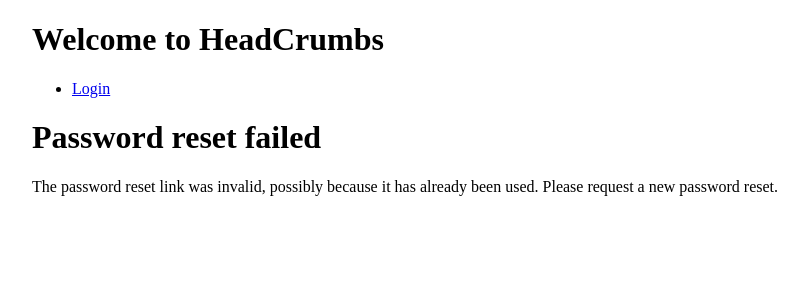
After one commit to mattmegarry/headcrumbs, a Django app: page /reset/1/1/ in a window 1280 px wide. The commit adds this page. Shown: the top 300 px of the page, without its empty margins (8-811 px from the left). Run offline with Django 4.2, Linux system fonts and the light colour scheme.

Commit message:
[feature] - user can reset their password, closes #8

```diff
--- a/headcrumbs/apps/users/templates/login.html
+++ b/headcrumbs/apps/users/templates/login.html
@@ -5,6 +5,7 @@
 <form method="post">
   {% csrf_token %} {{ form.as_p }}
   <button type="submit">Log in</button>
+  <a href="{% url 'password_reset' %}">Forgot password?</a>
 </form>
 
 {% endblock %}
--- /dev/null
+++ b/headcrumbs/apps/users/templates/reset-confirm.html
@@ -0,0 +1,32 @@
+{% extends "base-public.html" %} {% block content %} {% if validlink %}
+<p>Please enter (and confirm) your new password.</p>
+<form action="" method="post">
+  {% csrf_token %}
+  <table>
+    <tr>
+      <td>
+        {{ form.new_password1.errors }}
+        <label for="id_new_password1">New password:</label>
+      </td>
+      <td>{{ form.new_password1 }}</td>
+    </tr>
+    <tr>
+      <td>
+        {{ form.new_password2.errors }}
+        <label for="id_new_password2">Confirm password:</label>
+      </td>
+      <td>{{ form.new_password2 }}</td>
+    </tr>
+    <tr>
+      <td></td>
+      <td><input type="submit" value="Change my password" /></td>
+    </tr>
+  </table>
+</form>
+{% else %}
+<h1>Password reset failed</h1>
+<p>
+  The password reset link was invalid, possibly because it has already been
+  used. Please request a new password reset.
+</p>
+{% endif %} {% endblock %}
--- /dev/null
+++ b/headcrumbs/apps/users/templates/reset-done.html
@@ -0,0 +1,4 @@
+{% extends "base-public.html" %} {% block content %}
+<h1>Your password has been changed!</h1>
+<p><a href="{% url 'login' %}">Log in again?</a></p>
+{% endblock %}
--- a/headcrumbs/headcrumbs/settings.py
+++ b/headcrumbs/headcrumbs/settings.py
@@ -157,3 +157,5 @@
 
 LOGIN_REDIRECT_URL = 'crumbs'
 LOGOUT_REDIRECT_URL = 'home'
+
+EMAIL_BACKEND = 'django.core.mail.backends.console.EmailBackend'
--- a/headcrumbs/headcrumbs/urls.py
+++ b/headcrumbs/headcrumbs/urls.py
@@ -16,6 +16,7 @@
 """
 from django.contrib import admin
 from django.urls import path
+from django.contrib.auth import views as auth_views
 
 from apps.cms.views import HomePageView
 from apps.users.views import LoginView, LogoutView
@@ -26,6 +27,10 @@
     path('', HomePageView.as_view(), name='home'),
     path('login/', LoginView.as_view(template_name='login.html'), name='login'),
     path('logout/', LogoutView.as_view(), name='logout'),
+    path('reset-password/', auth_views.PasswordResetView.as_view(template_name='reset-password.html'), name='password_reset'),
+    path('reset-password-sent/', auth_views.PasswordResetDoneView.as_view(template_name='reset-sent.html'), name='password_reset_done'),
+    path('reset/<uidb64>/<token>/', auth_views.PasswordResetConfirmView.as_view(template_name='reset-confirm.html'), name='password_reset_confirm'),
+    path('reset-password-complete/', auth_views.PasswordResetCompleteView.as_view(template_name='reset-done.html'), name='password_reset_complete'),
     path('crumbs/', CrumbListView.as_view(), name='crumbs'),
     path('api/crumbs/', CrumbAPIViewSet.as_view(), name='crumb-api'),
 ]
```
Also changed, not shown: headcrumbs/apps/users/templates/reset-password.html (added, +9 -0 lines), headcrumbs/apps/users/templates/reset-sent.html (added, +7 -0 lines).
